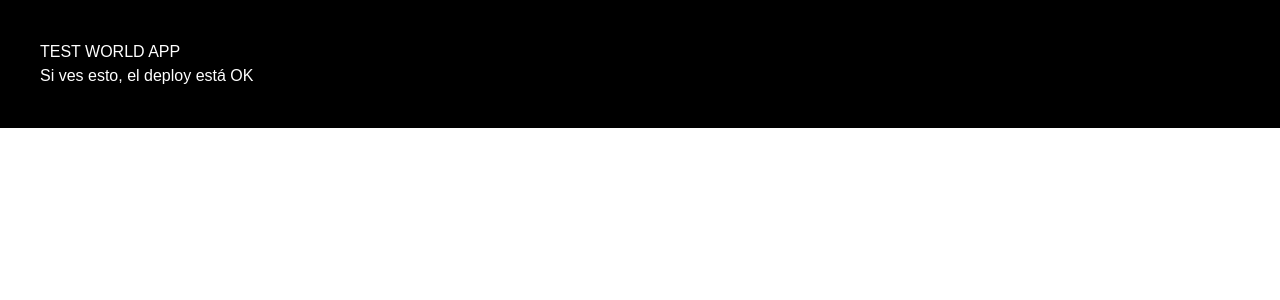
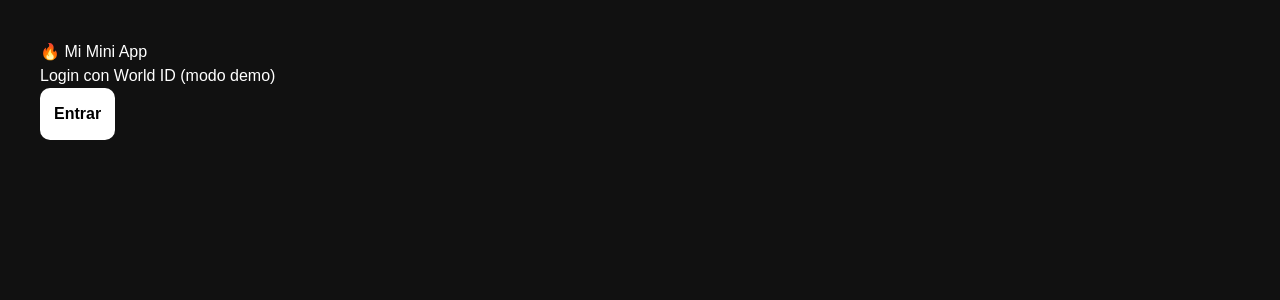
Before and after one commit to Iriney2310/worldapp, a Next.js app: page / in a window 1280 px wide. Shown: the top 300 px of the page. Built offline with nearby package versions, Linux system fonts and the light colour scheme.

Commit message:
working demo login

```diff
--- a/app/app/components/WorldIDLogin.tsx
+++ /dev/null
@@ -1,39 +0,0 @@
-'use client'
-
-import { IDKitWidget } from '@worldcoin/idkit'
-
-type Props = {
-  onSuccess: (result: any) => void
-}
-
-type RenderProps = {
-  open: () => void
-}
-
-export default function WorldIDLogin({ onSuccess }: Props) {
-  return (
-    <IDKitWidget
-      app_id="app_f5c430fcb277d36cc0c70fbc9e985da5"
-      action="login"
-      onSuccess={onSuccess}
-    >
-      {({ open }: RenderProps) => (
-        <button
-          onClick={open}
-          style={{
-            padding: 14,
-            borderRadius: 12,
-            border: 'none',
-            background: '#fff',
-            color: '#000',
-            fontWeight: 'bold',
-            width: '100%',
-            cursor: 'pointer',
-          }}
-        >
-          🔐 Login con World ID
-        </button>
-      )}
-    </IDKitWidget>
-  )
-}
--- a/app/page.tsx
+++ b/app/page.tsx
@@ -1,10 +1,47 @@
 'use client'
 
+import { useState } from 'react'
+
 export default function Home() {
+  const [user, setUser] = useState<any>(null)
+
+  const login = () => {
+    // Simulación temporal del login World ID
+    const fakeUser = {
+      nullifier_hash: 'demo_user_123456789',
+    }
+
+    setUser(fakeUser)
+  }
+
   return (
-    <div style={{ padding: 40, color: 'white', background: 'black' }}>
-      <h1>TEST WORLD APP</h1>
-      <p>Si ves esto, el deploy está OK</p>
-    </div>
+    <main style={{ padding: 40, color: 'white', background: '#111', minHeight: '100vh' }}>
+      <h1>🔥 Mi Mini App</h1>
+
+      {!user ? (
+        <>
+          <p>Login con World ID (modo demo)</p>
+
+          <button
+            onClick={login}
+            style={{
+              padding: 14,
+              borderRadius: 10,
+              border: 'none',
+              background: 'white',
+              color: 'black',
+              fontWeight: 'bold',
+            }}
+          >
+            Entrar
+          </button>
+        </>
+      ) : (
+        <>
+          <p>✔ Usuario logueado</p>
+          <p>ID: {user.nullifier_hash}</p>
+        </>
+      )}
+    </main>
   )
 }
```
Also changed, not shown: app/worldcoin.d.ts (deleted).
